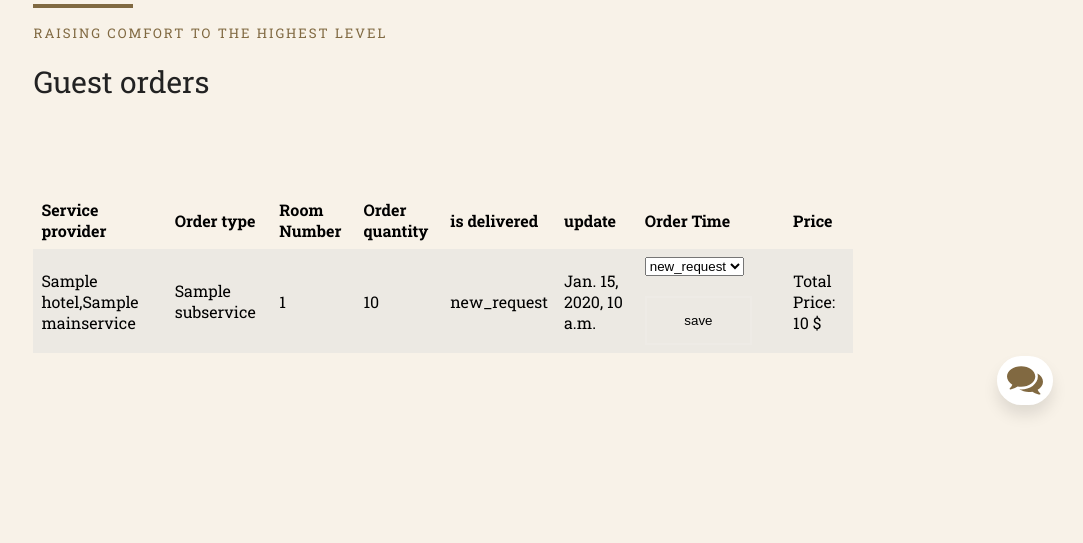
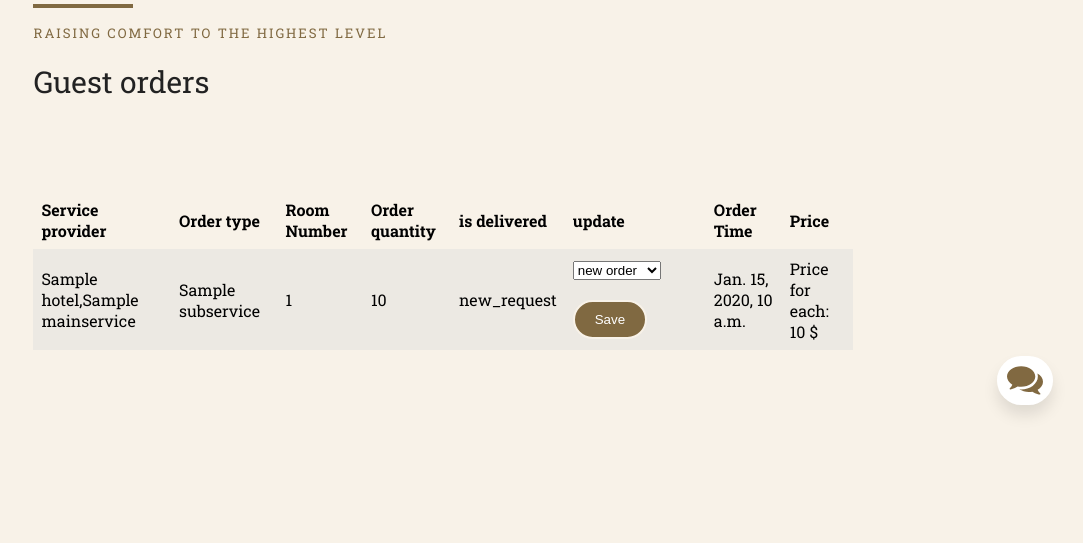
Before and after one commit to Mrsos07/Nazeel, a Django app: page /service/active/order/1/ in a window 1280 px wide. Shown: the part 365-908 px from the top of the page, without its empty margins (197-1280 px from the left). Run offline with Django 4.2, Linux system fonts and the light colour scheme; tables that the repository leaves empty hold one stand-in row (values such as "Sample post"); some libraries are stand-ins or nearby versions.

Commit message:
update active order page

```diff
--- a/NazeelPro/guest_app/templates/guest_app/sign_in.html
+++ b/NazeelPro/guest_app/templates/guest_app/sign_in.html
@@ -26,7 +26,7 @@
   <!-- sign form -->
   <div class="container">
     <div class="sign-form">
-      <form action="{% url 'guest_app:sign_in' %}" method="POST" class="bottom-anime" style="margin-top:40px;padding:10px;display:block; justify-content:center; gap: 6px;">
+      <form action="{% url 'guest_app:sign_in' %}" method="POST" class="bottom-anime" style="margin-top:80px;padding:10px;display:block; justify-content:center; gap: 6px;">
         {% csrf_token %}
         <h1 class="h3 mb-3 fw-normal left-ainme">Please sign in</h1>
 
@@ -54,7 +54,7 @@
           </label>
         </div> -->
         <div class="btn-form">
-          <button type="submit" class="btn1">Submit</button>
+          <button type="submit" class="btn1">Sign in</button>
         </div>
       </form>
     </div>
--- a/NazeelPro/service_app/templates/service_app/active_order.html
+++ b/NazeelPro/service_app/templates/service_app/active_order.html
@@ -36,7 +36,7 @@
                         <a href="{% url 'service_app:manager_services' %}" >Maneger page</a>
                     </div>
                         <div class="order-btn">
-                            <a href="#" >Active Order</a>
+                            <a href="" >Active Order</a>
                         </div>
                     </div>
                 </div>
@@ -75,20 +75,21 @@
                         <td>{{order.room.room_number}}</td>
                         <td>{{order.quantity}}</td>
                          <td>{{order.is_delivered}}</td>
-         		<td>{{order.date_time}}</td>
-                         <td> <div class="menu-price">
+                         <td> <div class="menu-price" style="display: flex; align-items: center;">
                             <form action="{% url 'service_app:update_request' order.id %}" method="post">
                             {% csrf_token %}
                             <select name="is_delivered" id="quantity_{{ sub.id }}" class="form-select" >
-                                <option value="new_request" selected>new_request</option>
-                                <option value="in_progress">in_progress</option>
+                                <option value="new_request" selected>new order</option>
+                                <option value="in_progress">in progress</option>
                                 <option value="delivered">delivered</option>
                                 <option value="refuesed">refuesed</option>
                             </select>
-                            <input type="submit" value="save" />
+                            <button type="submit" class="btn1" style="padding: 10px 20px;">Save</button>
                             </form>
-                        </div></td>
-                        <td><p class="total-price" style="margin-top: 1px;">Total Price: <span id="total_price">{{order.sub_service.price}}</span> $</p></td>
+                        </div>
+                        <td>{{order.date_time}}</td>
+                    </td>
+                        <td><p class="total-price" style="margin-top: 1px;">Price for each: <span id="total_price">{{order.sub_service.price}}</span> $</p></td>
                     </tr>
                 {% endfor %}
             </table>
--- a/NazeelPro/service_app/templates/service_app/menu.html
+++ b/NazeelPro/service_app/templates/service_app/menu.html
@@ -34,9 +34,6 @@
             <div class="order-btn">
                 <a href="{% url 'service_app:manager_services' %}" >Maneger page</a>
             </div>
-                <div class="order-btn">
-                    <a href="{% url 'service_app:menu' main_services.id %}" >Menu</a>
-                </div>
                 <div class="order-btn">
                     <a href="{% url 'service_app:active_order' main_services.id %}" >Active Order</a>
                 </div>
```
Also changed, not shown: NazeelPro/main_app/templates/main_app/order.html (+9 -5 lines), NazeelPro/media/images/bath.jpg (added).
